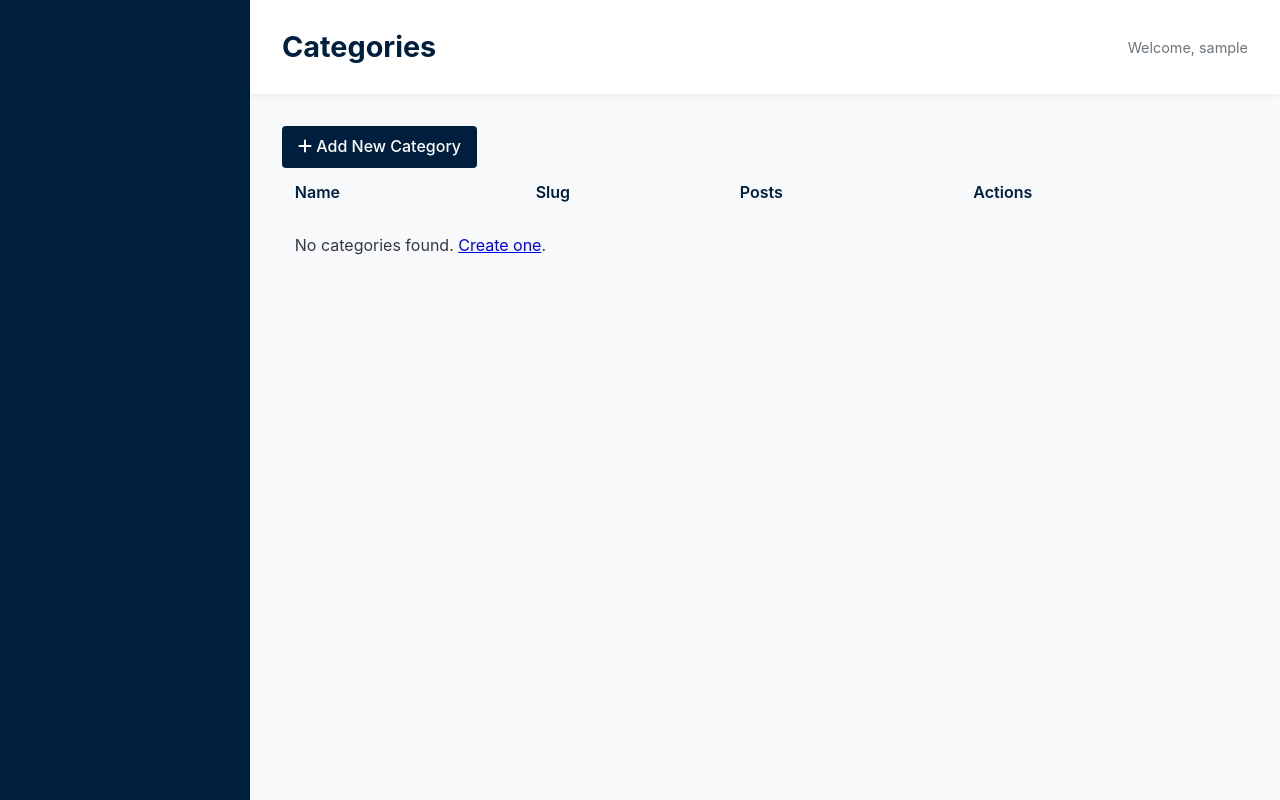
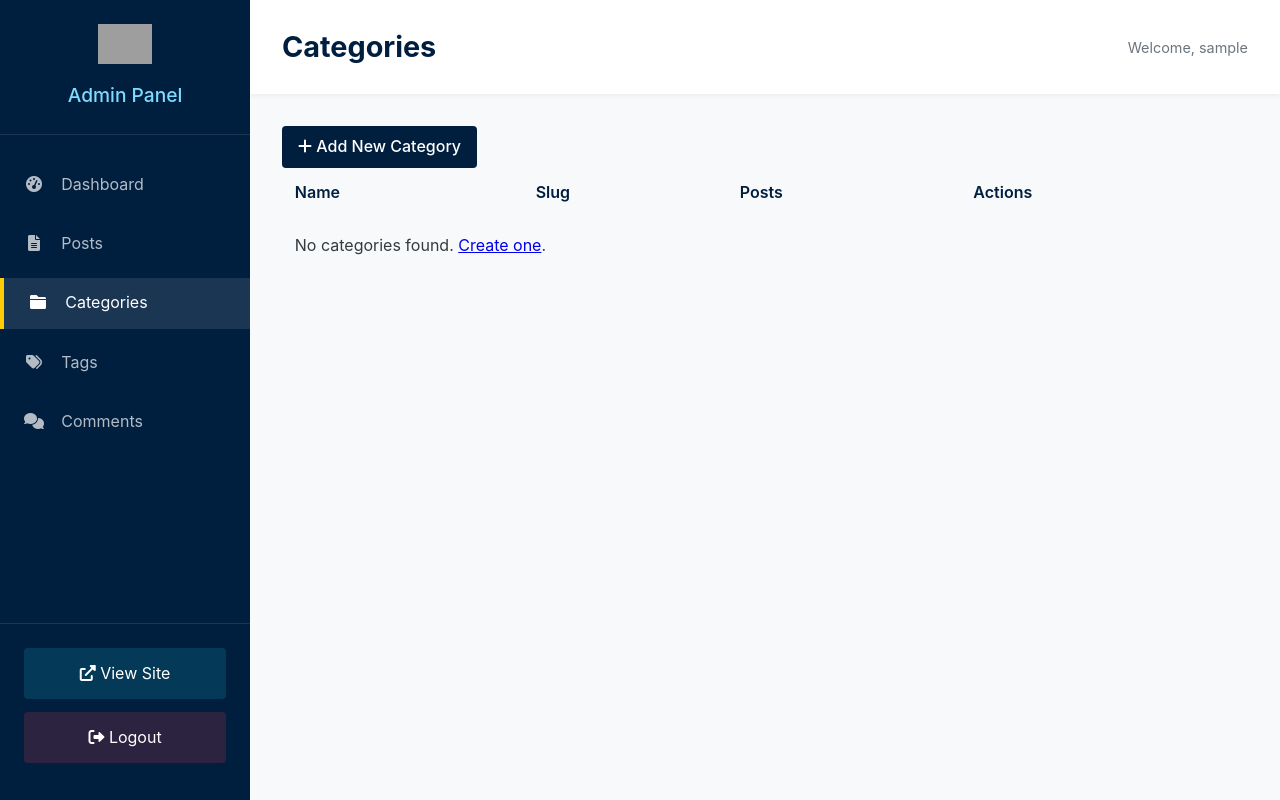
Before and after one commit to J-Frank-Murphy/DevLegalWeb, a Flask app: page /admin/categories in a window 1280 px wide. Run offline with Flask 3, Linux system fonts and the light colour scheme; the visitor is signed in with stand-in values (Sample User, id 1); data that the repository does not hold is empty; some libraries are stand-ins or nearby versions; grey boxes are pictures that could not be loaded.

Commit message:
Update base_layout.html

```diff
--- a/src/templates/admin/base_layout.html
+++ b/src/templates/admin/base_layout.html
@@ -6,8 +6,7 @@
     <title>{% block title %}Admin Panel - Dev Legal{% endblock %}</title>
     <link rel="stylesheet" href="{{ url_for('static', filename='css/admin.css') }}">
     <link rel="stylesheet" href="https://cdnjs.cloudflare.com/ajax/libs/font-awesome/6.0.0-beta3/css/all.min.css">
-    <link rel="shortcut icon" href="{{ url_for('static', filename='images/new/favicon.png' ) }}" type="image/x-icon">
-
+    <link rel="shortcut icon" href="{{ url_for('static', filename='images/new/favicon.png') }}" type="image/x-icon">
     <!-- Quill CSS -->
     <link href="https://cdn.quilljs.com/1.3.6/quill.snow.css" rel="stylesheet">
 </head>
@@ -16,20 +15,57 @@
     <div class="admin-container">
         {% if current_user.is_authenticated %}
         <aside class="sidebar">
-            <!-- Sidebar content remains unchanged -->
+            <div class="sidebar-header">
+                <img src="{{ url_for('static', filename='images/new/logo-light.png') }}" alt="Dev Legal Logo">
+                <h3>Admin Panel</h3>
+            </div>
+            <nav class="sidebar-nav">
+                <ul>
+                    <li>
+                        <a href="{{ url_for('admin.index') }}" {% if request.endpoint == 'admin.index' %}class="active"{% endif %}>
+                            <i class="fas fa-tachometer-alt"></i> Dashboard
+                        </a>
+                    </li>
+                    <li>
+                        <a href="{{ url_for('admin.posts') }}" {% if request.endpoint == 'admin.posts' or request.endpoint == 'admin.edit_post' or request.endpoint == 'admin.new_post' %}class="active"{% endif %}>
+                            <i class="fas fa-file-alt"></i> Posts
+                        </a>
+                    </li>
+                    <li>
+                        <a href="{{ url_for('admin.categories') }}" {% if request.endpoint == 'admin.categories' or request.endpoint == 'admin.edit_category' or request.endpoint == 'admin.new_category' %}class="active"{% endif %}>
+                            <i class="fas fa-folder"></i> Categories
+                        </a>
+                    </li>
+                    <li>
+                        <a href="{{ url_for('admin.tags') }}" {% if request.endpoint == 'admin.tags' or request.endpoint == 'admin.edit_tag' or request.endpoint == 'admin.new_tag' %}class="active"{% endif %}>
+                            <i class="fas fa-tags"></i> Tags
+                        </a>
+                    </li>
+                    <li>
+                        <a href="{{ url_for('admin.comments') }}" {% if request.endpoint == 'admin.comments' %}class="active"{% endif %}>
+                            <i class="fas fa-comments"></i> Comments
+                        </a>
+                    </li>
+                </ul>
+            </nav>
+            <div class="sidebar-footer">
+                <a href="{{ url_for('main.index') }}" class="view-site-btn">
+                    <i class="fas fa-external-link-alt"></i> View Site
+                </a>
+                <a href="{{ url_for('admin.logout') }}" class="logout-btn">
+                    <i class="fas fa-sign-out-alt"></i> Logout
+                </a>
+            </div>
         </aside>
-
         <main class="content">
-            <!-- Main content remains unchanged -->
             <header class="content-header">
                 <h1>{% block header_title %}Dashboard{% endblock %}</h1>
                 <div class="user-info">
                     <span>Welcome, {{ current_user.username }}</span>
                 </div>
             </header>
-
             <div class="content-body">
-                {% with messages = get_flashed_messages(with_categories=true ) %}
+                {% with messages = get_flashed_messages(with_categories=true) %}
                     {% if messages %}
                         {% for category, message in messages %}
                             <div class="alert alert-{{ category }}">{{ message }}</div>
@@ -52,9 +88,9 @@
     <!-- Quill JS -->
     <script src="https://cdn.quilljs.com/1.3.6/quill.min.js"></script>
     <script>
-    {% block scripts %}
-    // Quill is loaded and available for use in child templates
-    {% endblock %}
+        {% block scripts %}
+        // Quill is loaded and available for use in child templates
+        {% endblock %}
     </script>
 </body>
 </html>
```
